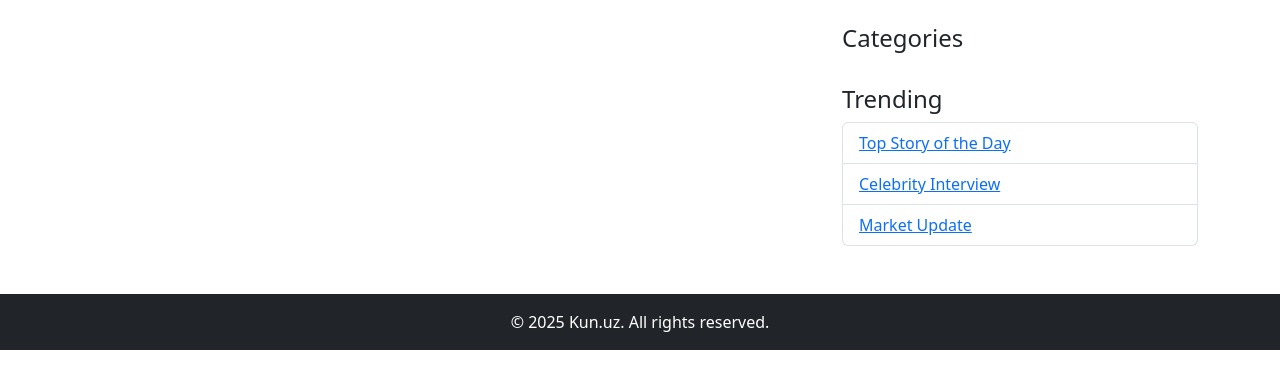
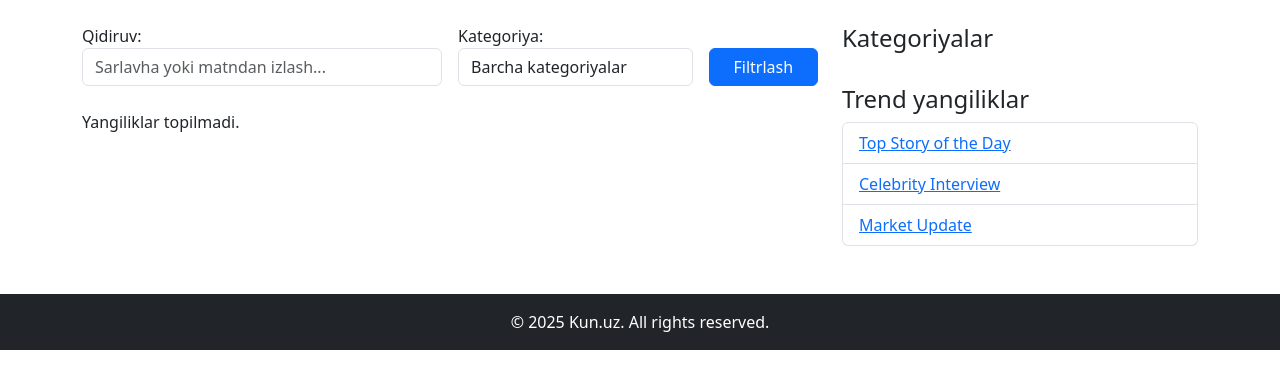
Before and after one commit to muxtorov01/p6_website_news, a Django app: page / in a window 1280 px wide. Shown: the part 56-445 px from the top of the page. Run offline with Django 5.2, Linux system fonts and the light colour scheme; data that the repository does not hold is empty.

Commit message:
Search form orqali filter qo‘shildi

```diff
--- /dev/null
+++ b/news/forms.py
@@ -0,0 +1,37 @@
+from django import forms
+
+from news.models import Category, New
+
+
+class AddNewsForm(forms.ModelForm):
+    title = forms.CharField(widget=forms.TextInput(
+        attrs={'class': 'form-control'}))
+    image = forms.ImageField(widget=forms.FileInput(
+        attrs={'class': 'form-control'}))
+    content = forms.CharField(widget=forms.Textarea(
+        attrs={'class': 'form-control'}))
+    category = forms.ModelChoiceField(widget=forms.Select(attrs={'class': 'form-control'}),
+                                      queryset=Category.objects.all())
+
+    class Meta:
+        model = New
+        fields = ['title', 'image', 'content', 'category']
+
+
+class NewsFilterForm(forms.Form):
+    search = forms.CharField(
+        required=False,
+        label='Qidiruv',
+        widget=forms.TextInput(attrs={
+            'placeholder': 'Sarlavha yoki matndan izlash...',
+            'class': 'form-control'
+        })
+    )
+
+    category = forms.ModelChoiceField(
+        queryset=Category.objects.all(),
+        required=False,
+        label='Kategoriya',
+        empty_label='Barcha kategoriyalar',
+        widget=forms.Select(attrs={'class': 'form-control'})
+    )
--- a/news/urls.py
+++ b/news/urls.py
@@ -5,6 +5,6 @@ from news.views import add_news_view, delete_news_view, news_list_view, news_det
 urlpatterns = [
     path('', news_list_view, name='home'),
     path('news/<int:pk>/', news_detail_view, name='news_detail'),
-    path('news/<int:pk>/delete', delete_news_view, name='news_delete'),
+    path('news/<int:pk>/delete/', delete_news_view, name='news_delete'),
     path('news/add/', add_news_view, name='add_news'),
 ]
--- a/news/views.py
+++ b/news/views.py
@@ -1,17 +1,30 @@
-from django.shortcuts import redirect, render
+from django.shortcuts import render, redirect, get_object_or_404
 from django.urls import reverse
+from django.db.models import Q
 
 from news.models import New, Category
-from django.shortcuts import get_object_or_404
+from news.forms import AddNewsForm, NewsFilterForm
 
 
 def news_list_view(request):
+    form = NewsFilterForm(request.GET or None)
     news = New.objects.all()
-    categories = Category.objects.all()
+
+    if form.is_valid():
+        search = form.cleaned_data.get('search')
+        category = form.cleaned_data.get('category')
+
+        if search:
+            news = news.filter(
+                Q(title__icontains=search) | Q(content__icontains=search)
+            )
+        if category:
+            news = news.filter(category=category)
 
     context = {
         'latest_news': news,
-        'categories': categories
+        'categories': Category.objects.all(),
+        'filter_form': form
     }
     return render(request, 'index.html', context)
 
@@ -19,10 +32,7 @@ def news_list_view(request):
 def news_detail_view(request, pk):
     news = get_object_or_404(New, id=pk)
     categories = Category.objects.all()
-    context = {
-        'news': news,
-        'categories': categories,
-    }
+
     if request.method == 'POST':
         news.category = Category.objects.get(id=request.POST.get('category'))
         news.title = request.POST.get('title')
@@ -30,29 +40,34 @@ def news_detail_view(request, pk):
             news.image = request.FILES.get('image')
         news.content = request.POST.get('content')
         news.save()
+
+    context = {
+        'news': news,
+        'categories': categories,
+    }
     return render(request, 'news_detail.html', context)
 
 
 def add_news_view(request):
     if request.method == 'GET':
+        news_form = AddNewsForm()
         categories = Category.objects.all()
-        data = {
-            'categories': categories
+        context = {
+            'news_form': news_form,
+            'categories': categories,
         }
-        return render(request, 'add_news.html', data)
+        return render(request, 'add_news.html', context)
+
     elif request.method == 'POST':
-        category = Category.objects.get(id=request.POST.get('category'))
-        title = request.POST.get('title')
-        image = request.FILES.get('image')
-        content = request.POST.get('content')
-        news = New.objects.create(title=title,
-                                  category=category,
-                                  image=image,
-                                  content=content)
-        return redirect(reverse('news_detail', kwargs={'pk': news.id}))
+        form = AddNewsForm(request.POST, request.FILES)
+        if form.is_valid():
+            form.save()
+        else:
+            print(form.errors)
+        return redirect(reverse('home'))
 
 
 def delete_news_view(request, pk):
-    news = New.objects.get(id=pk)
+    news = get_object_or_404(New, id=pk)
     news.delete()
     return render(request, 'news_deleted.html')
--- a/templates/index.html
+++ b/templates/index.html
@@ -1,20 +1,36 @@
 {% extends 'base.html' %}
 {% block title %} - Bosh sahifa{% endblock title %}
+
 {% block content %}
 <!-- Main content -->
 <div class="container mt-4">
     <div class="row">
         <!-- Main Articles -->
         <div class="col-md-8">
+            <!-- FILTER FORMA -->
+            <form method="get" class="row g-3 mb-4">
+                <div class="col-md-6">
+                    {{ filter_form.search.label_tag }}
+                    {{ filter_form.search }}
+                </div>
+                <div class="col-md-4">
+                    {{ filter_form.category.label_tag }}
+                    {{ filter_form.category }}
+                </div>
+                <div class="col-md-2 d-flex align-items-end">
+                    <button type="submit" class="btn btn-primary w-100">Filtrlash</button>
+                </div>
+            </form>
+
             {% if latest_news %}
-                <h2>So'ngi yangiliklar</h2>
+            <h2>So'nggi yangiliklar</h2>
 
             {% for item in latest_news %}
             <div class="card mb-4">
                 <div class="row g-0">
                     <div class="col-md-4">
                         <img src="{{ item.image.url }}" class="img-fluid rounded-start"
-                                alt="{{ news.title }}">
+                             alt="{{ item.title }}">
                     </div>
                     <div class="col-md-8">
                         <div class="card-body">
@@ -26,13 +42,14 @@
                 </div>
             </div>
             {% endfor %}
+            {% else %}
+                <p>Yangiliklar topilmadi.</p>
             {% endif %}
-
         </div>
 
         <!-- Sidebar -->
         <div class="col-md-4">
-                <h4>Categories</h4>
+            <h4>Kategoriyalar</h4>
             <ul class="list-group mb-4">
                 {% for category in categories %}
                 <li class="list-group-item d-flex justify-content-between align-items-center">
@@ -42,11 +59,11 @@
                 {% endfor %}
             </ul>
 
-                <h4>Trending</h4>
+            <h4>Trend yangiliklar</h4>
             <ul class="list-group">
-                    <li class="list-group-item"><a href="article.html">Top Story of the Day</a></li>
-                    <li class="list-group-item"><a href="article.html">Celebrity Interview</a></li>
-                    <li class="list-group-item"><a href="article.html">Market Update</a></li>
+                <li class="list-group-item"><a href="#">Top Story of the Day</a></li>
+                <li class="list-group-item"><a href="#">Celebrity Interview</a></li>
+                <li class="list-group-item"><a href="#">Market Update</a></li>
             </ul>
         </div>
     </div>
```
Also changed, not shown: templates/add_news.html (+2 -31 lines). Lines whose indentation alone changed are shown as unchanged.
